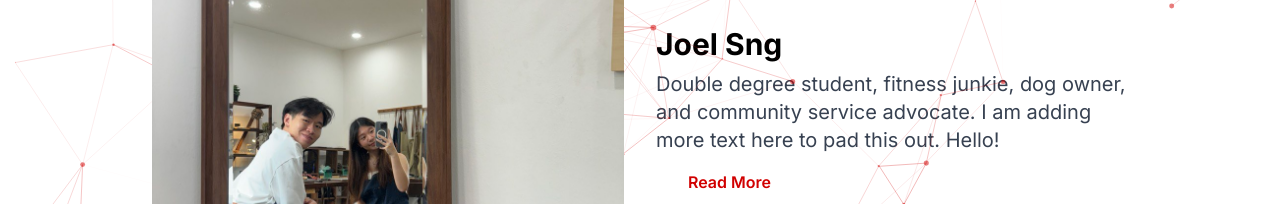
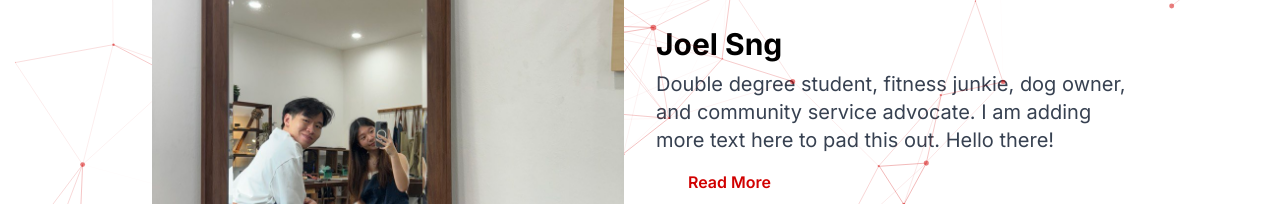
Before and after one commit to JoelSngZhenWei/testportfolio, a Next.js app: page / in a window 1280 px wide. Shown: the part 1803-2007 px from the top of the page. Built offline with nearby package versions, Linux system fonts and the light colour scheme.

Commit message:
vercel changes

```diff
--- a/app/page.tsx
+++ b/app/page.tsx
@@ -91,7 +91,7 @@ export default function Home() {
           </h2>
           <p className="text-gray-700 text-xl dark:text-gray-300">
             Double degree student, fitness junkie, dog owner, and community
-            service advocate. I am adding more text here to pad this out. Hello!
+            service advocate. I am adding more text here to pad this out. Hello there!
           </p>
           <Link href="/about">
             <ReadMoreButton />
```
